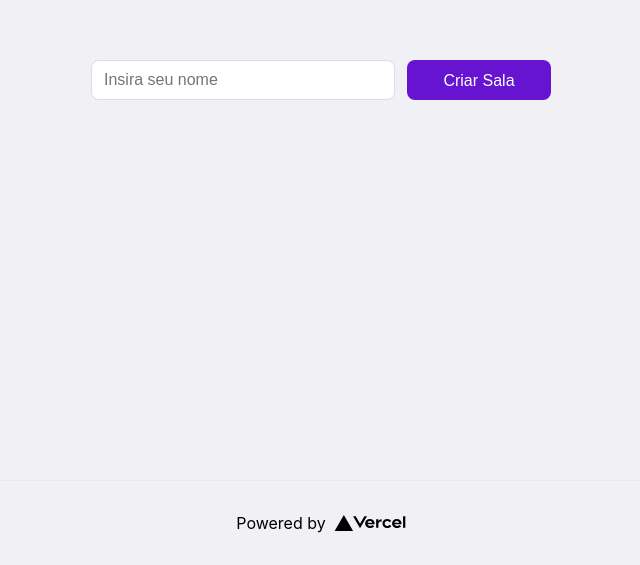
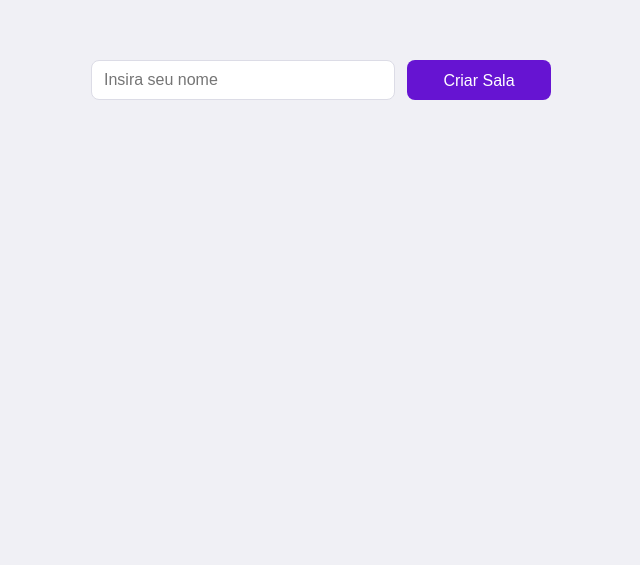
Before and after one commit to gabrielsartorato/peer-front, a Next.js app: page / in a window 1280 px wide. Shown: the part 320-885 px from the top of the page, without its empty margins (319-959 px from the left). After the commit the page ends 800 px from the top, so only its background shows below. Built offline with nearby package versions, Linux system fonts and the light colour scheme.

Commit message:
refactor: move pages and styles into src

```diff
--- a/pages/api/hello.ts
+++ /dev/null
@@ -1,13 +0,0 @@
-// Next.js API route support: https://nextjs.org/docs/api-routes/introduction
-import type { NextApiRequest, NextApiResponse } from 'next'
-
-type Data = {
-  name: string
-}
-
-export default function handler(
-  req: NextApiRequest,
-  res: NextApiResponse<Data>
-) {
-  res.status(200).json({ name: 'John Doe' })
-}
--- a/pages/index.tsx
+++ /dev/null
@@ -1,36 +0,0 @@
-import type { NextPage } from 'next'
-import Head from 'next/head'
-import Image from 'next/image'
-import CreateRoom from '../src/components/CreateRoom'
-import styles from '../styles/Home.module.css'
-
-const Home: NextPage = () => {
-  return (
-    <div className={styles.container}>
-      <Head>
-        <title>Create Next App</title>
-        <meta name="description" content="Generated by create next app" />
-        <link rel="icon" href="/favicon.ico" />
-      </Head>
-
-      <main className={styles.main}>
-       <CreateRoom />
-      </main>
-
-      <footer className={styles.footer}>
-        <a
-          href="https://vercel.com?utm_source=create-next-app&utm_medium=default-template&utm_campaign=create-next-app"
-          target="_blank"
-          rel="noopener noreferrer"
-        >
-          Powered by{' '}
-          <span className={styles.logo}>
-            <Image src="/vercel.svg" alt="Vercel Logo" width={72} height={16} />
-          </span>
-        </a>
-      </footer>
-    </div>
-  )
-}
-
-export default Home
--- /dev/null
+++ b/src/pages/index.tsx
@@ -0,0 +1,23 @@
+import type { NextPage } from "next";
+import Head from "next/head";
+import Image from "next/image";
+import CreateRoom from "../components/CreateRoom";
+import styles from "../styles/Home.module.css";
+
+const Home: NextPage = () => {
+  return (
+    <div className={styles.container}>
+      <Head>
+        <title>Create Next App</title>
+        <meta name="description" content="Generated by create next app" />
+        <link rel="icon" href="/favicon.ico" />
+      </Head>
+
+      <main className={styles.main}>
+        <CreateRoom />
+      </main>
+    </div>
+  );
+};
+
+export default Home;
```
Also changed, not shown: pages/room/[roomID].tsx (deleted, +0 -11 lines), src/pages/room/[roomID].tsx (added, +9 -0 lines), src/pages/_app.tsx (renamed from pages/_app.tsx), src/pages/_document.js (renamed from pages/_document.js), src/styles/Home.module.css (renamed from styles/Home.module.css), src/styles/globals.css (renamed from styles/globals.css), 1 other file (tests, documents, lock files or other folders).
